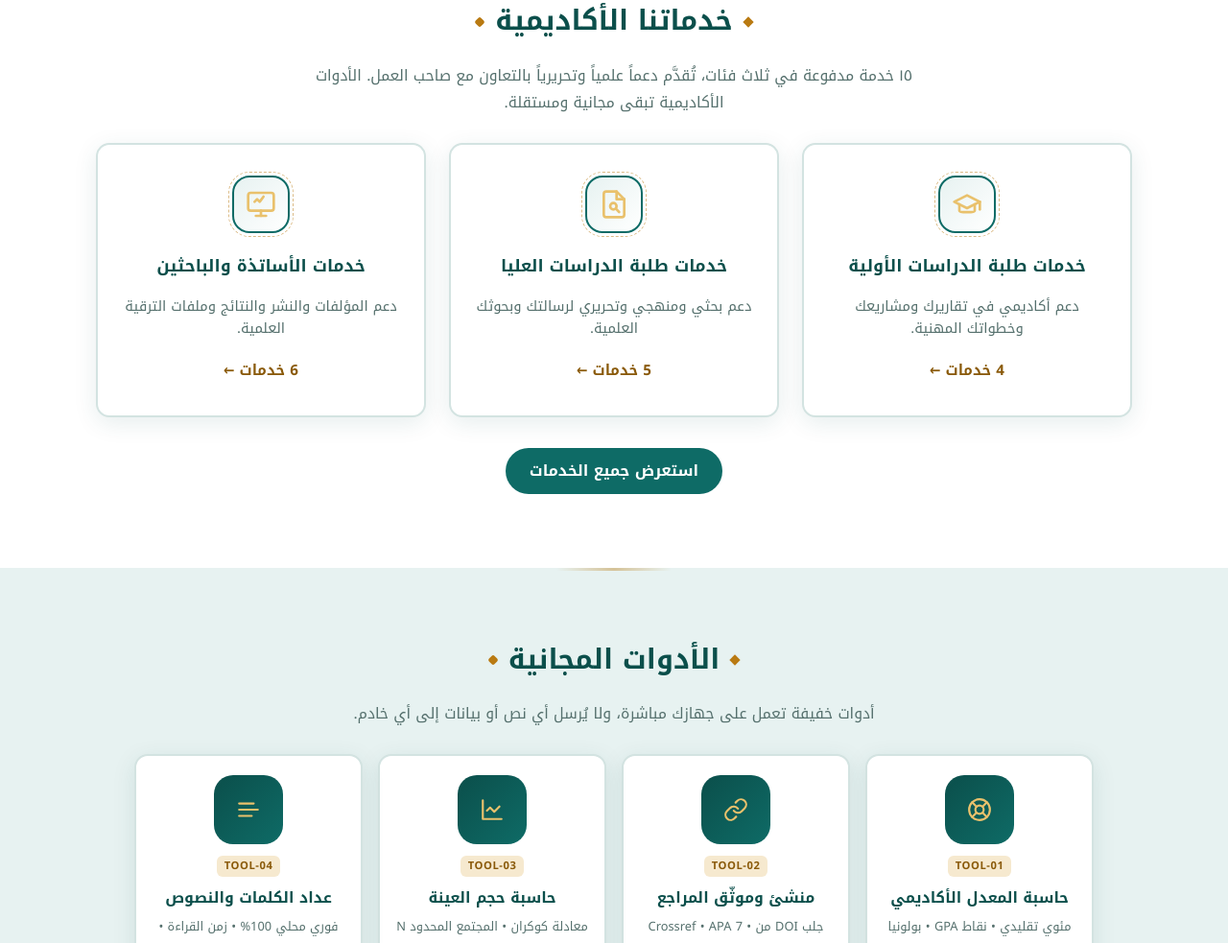
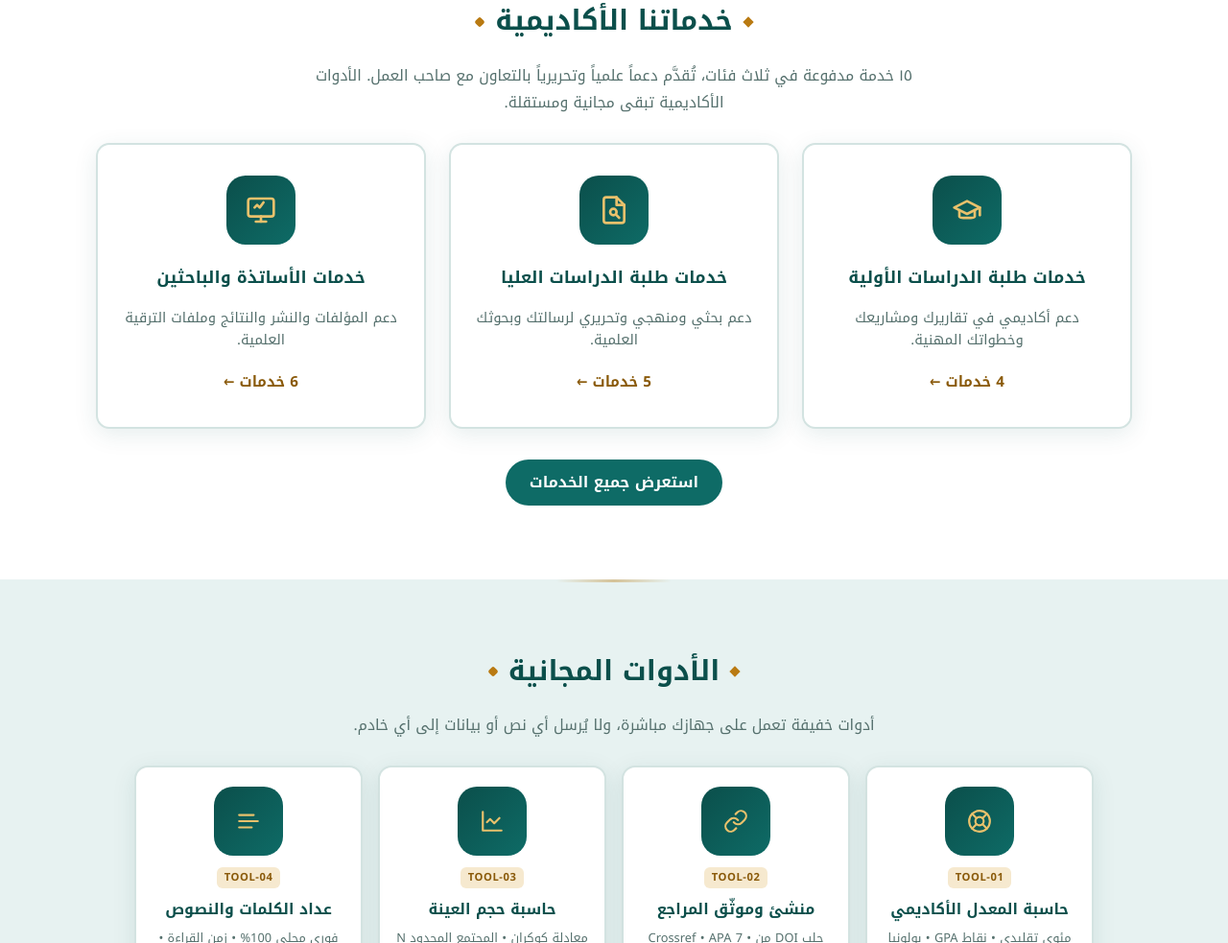
Before and after one commit to alsobahi73-ui/munjaz-academic, a website: page index.html in a window 1280 px wide. Shown: the part 1365-2348 px from the top of the page at 96% size. Drawn offline with Linux system fonts and the light colour scheme.

Commit message:
style: service icons tools-style

```diff
--- a/styles.css
+++ b/styles.css
@@ -873,11 +873,17 @@ footer.site-footer { padding: 2.5rem 0 1.5rem; }
   #how .steps { grid-template-columns: 1fr; max-width: 420px; }
 }
 
-/* ===== Rich service icons ===== */
-.cat-icon.rich-icon { width: 76px; height: 76px; display: grid; place-items: center; background: #fff; border: 2px solid #0E6B66; border-radius: 20px; box-shadow: 0 4px 12px rgba(14,107,102,.12); }
-.cat-icon.rich-icon::after { display: none; }
 
 /* ===== Ticker vertical centering ===== */
 .news-ticker, .ticker-wrap { display: flex; align-items: center; }
 .ticker-track { display: flex; align-items: center; }
 .ticker-item { display: flex; align-items: center; line-height: 1.4; }
+
+/* ===== Service icons matching free-tools identity ===== */
+.cat-icon.tools-style {
+  width: 72px; height: 72px; display: grid; place-items: center;
+  border-radius: 20px; background: linear-gradient(135deg, var(--teal-dark), var(--teal));
+  border: none; box-shadow: none; margin: 0 auto .75rem;
+}
+.cat-icon.tools-style::after { display: none; }
+.cat-icon.tools-style svg { display: block; }
```
